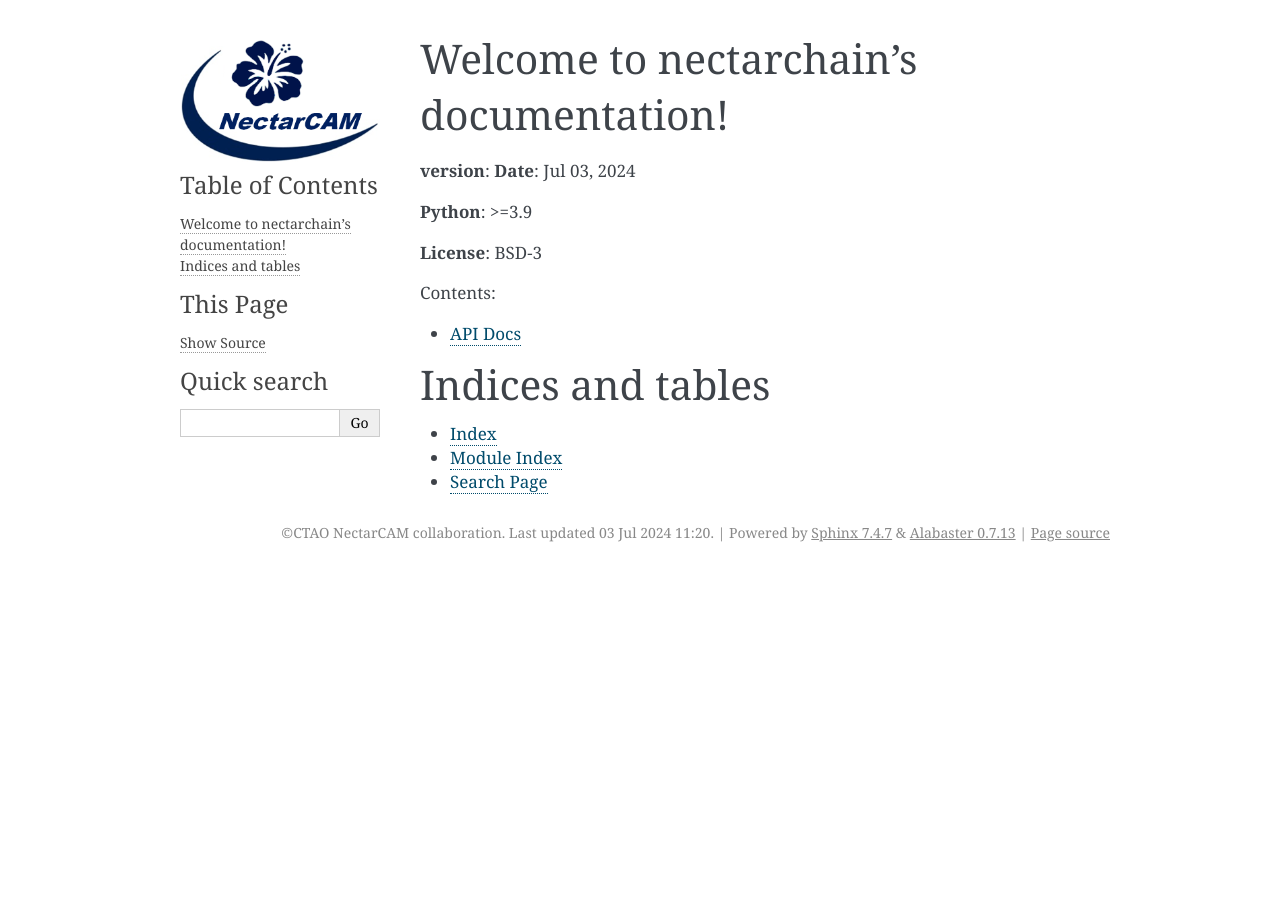
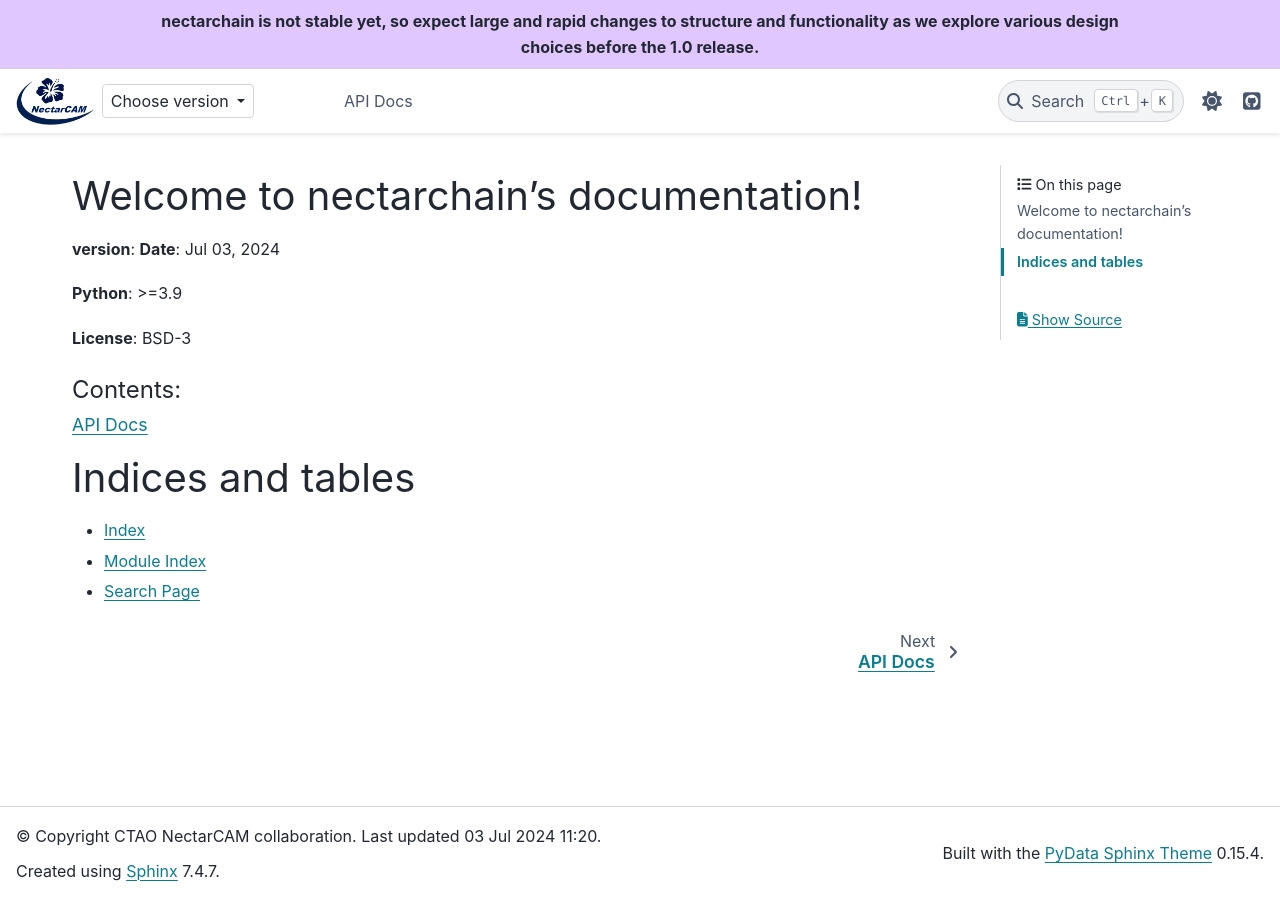
Before and after one commit to cta-observatory/nectarchain, a Sphinx documentation site: the page built from docs/index.rst, in a window 1280 px wide. Built offline with Sphinx 7.4.7 and the PyData theme 0.15.4, drawn with Linux system fonts in a browser that asks for light colours; the version number could not be read and is left out.

Commit message:
Back to pydata sphinx theme

```diff
--- a/docs/conf.py
+++ b/docs/conf.py
@@ -83,19 +83,19 @@ todo_include_todos = True
 # -- Options for HTML output -------------------------------------------------
 # https://www.sphinx-doc.org/en/master/usage/configuration.html#options-for-html-output
 
-# html_theme = "pydata_sphinx_theme"
-html_theme = "alabaster"
+html_theme = "pydata_sphinx_theme"
+# html_theme = "alabaster"
 
 html_logo = "_static/nectarcam.png"
 html_theme_options = {
     "navigation_with_keys": False,
-    # "github_url": f"https://github.com/cta-observatory/{project}",
-    # "navbar_start": ["navbar-logo", "version-switcher"],
-    # "announcement": """
-    #     <p>nectarchain is not stable yet, so expect large and rapid
-    #     changes to structure and functionality as we explore various
-    #     design choices before the 1.0 release.</p>
-    # """,
+    "github_url": f"https://github.com/cta-observatory/{project}",
+    "navbar_start": ["navbar-logo", "version-switcher"],
+    "announcement": """
+        <p>nectarchain is not stable yet, so expect large and rapid
+        changes to structure and functionality as we explore various
+        design choices before the 1.0 release.</p>
+    """,
 }
 
 # Add any paths that contain custom static files (such as style sheets) here,
```
